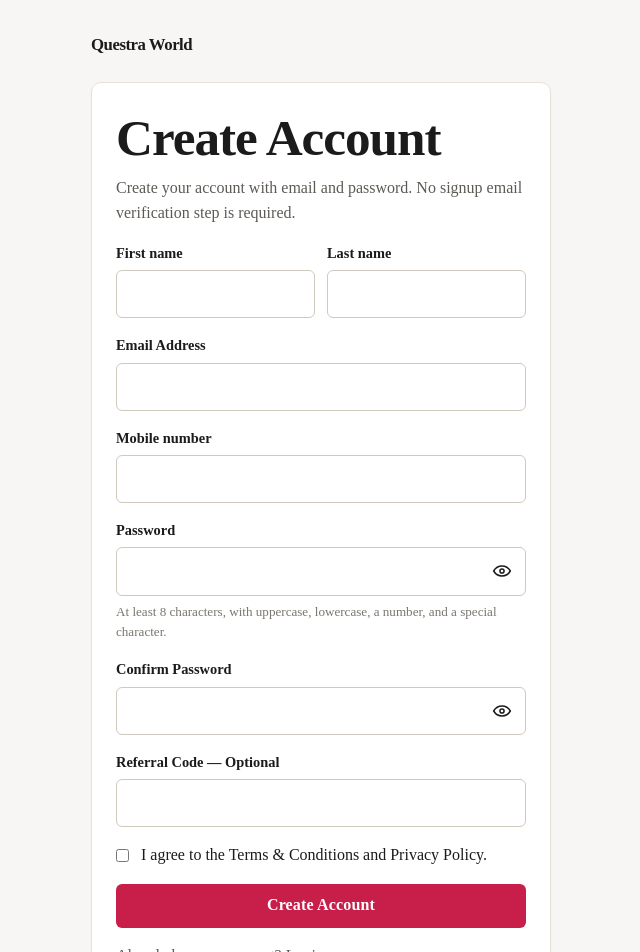
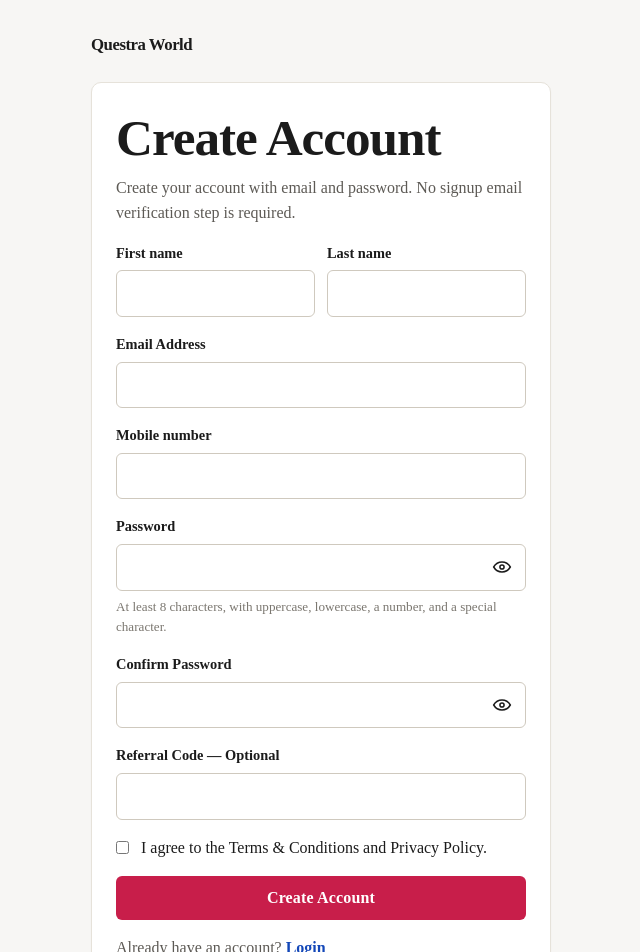
Before and after one commit to habibwahid101/questworld, a Next.js app: page /register in a window 1280 px wide. Shown: the top 952 px of the page, without its empty margins (319-959 px from the left). Built offline with nearby package versions, Linux system fonts and the light colour scheme; no server answers.

Commit message:
fix: copy the referral link and color only the account links
The profile can copy the referral link as well as the code. Typed email and password text is no longer blue. Create Account is the blue link on login, and Login is the blue link on account creation.

```diff
--- a/components/auth/AuthFields.module.css
+++ b/components/auth/AuthFields.module.css
@@ -1,17 +1,4 @@
-.fields input {
+.accountLink {
   color: #1347b8;
-  caret-color: #1347b8;
-  font-size: 1.05rem;
   font-weight: 600;
-  -webkit-text-fill-color: #1347b8;
 }
-
-.fields input::placeholder {
-  color: #3b6fd8;
-  font-weight: 500;
-  -webkit-text-fill-color: #3b6fd8;
-}
-
-.fields input:-webkit-autofill {
-  -webkit-text-fill-color: #1347b8;
-}
--- a/components/auth/LoginForm.tsx
+++ b/components/auth/LoginForm.tsx
@@ -61,7 +61,7 @@ export function LoginForm() {
   }
 
   return (
-    <form className={`stack ${styles.fields}`} onSubmit={onSubmit}>
+    <form className="stack" onSubmit={onSubmit}>
       {error ? (
         <p className="form-error" role="alert">
           {error}
@@ -90,7 +90,7 @@ export function LoginForm() {
         {submitting ? "Please wait…" : "Login"}
       </Button>
       <p>
-        {"Don't have an account?"} <Link href="/register">Create Account</Link>
+        {"Don't have an account?"} <Link className={styles.accountLink} href="/register">Create Account</Link>
       </p>
     </form>
   );
--- a/components/auth/RegisterForm.tsx
+++ b/components/auth/RegisterForm.tsx
@@ -83,7 +83,7 @@ export function RegisterForm() {
   }
 
   return (
-    <form className={`stack ${fieldStyles.fields}`} onSubmit={onSubmit}>
+    <form className="stack" onSubmit={onSubmit}>
       {error ? (
         <p className="form-error" role="alert">
           {error}
@@ -146,7 +146,7 @@ export function RegisterForm() {
         {submitting ? "Please wait…" : "Create Account"}
       </Button>
       <p>
-        Already have an account? <Link href="/login">Login</Link>
+        Already have an account? <Link className={fieldStyles.accountLink} href="/login">Login</Link>
       </p>
     </form>
   );
```
Also changed, not shown: components/member/ProfilePanel.tsx (+11 -0 lines), 1 other file (tests, documents, lock files or other folders).
